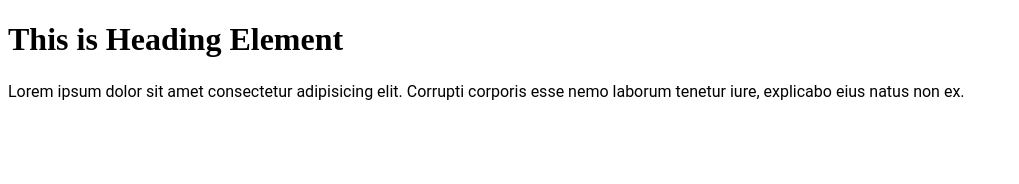
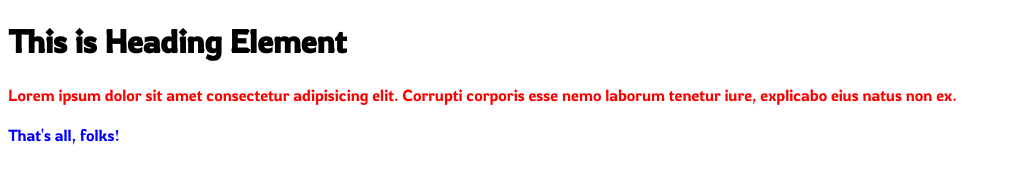
Before and after one commit to MariyanK1/FrontEndDevelopment, a plain HTML site: page Fonts/index4.html in a window 1280 px wide. Shown: the whole page, without its empty margins (0-1019 px from the left). Drawn offline with Linux system fonts and the light colour scheme; files that its build step writes are made by us from their sources; a web font is replaced by a local one.

Commit message:
Update index4.html

```diff
--- a/Fonts/index4.html
+++ b/Fonts/index4.html
@@ -5,21 +5,24 @@
     <meta name="viewport" content="width=device-width, initial-scale=1.0">
     <meta http-equiv="X-UA-Compatible" content="ie=edge">
     <title>Text Formatting</title>
-    <!-- <link href="https://fonts.googleapis.com/css?family=Montserrat:300i,400,500,500i,600i,700,800" rel="stylesheet"> -->
+    <link href="https://fonts.googleapis.com/css2?family=Rowdies:wght@300&display=swap" rel="stylesheet">
     <link rel="stylesheet" href="style.css">
     <style>
-        @import url('https://fonts.googleapis.com/css?family=Montserrat:300i,400,500,500i,600i,700,800');
 
         /* heading style */
         h1 {
-            /*font-family: 'Montserrat', sans-serif;*/
+            font-family: 'Rowdies', cursive;
             font-style: normal;
         }
 
-        /* p {
-            font-family: "Comic Sans MS", cursive;
-            font-weight: bold;
-        } */
+         p {
+            font-family: 'Rowdies', cursive;
+            color: red;
+        }
+
+		.f {
+		    color: blue;
+		}
     </style>
 </head>
 <body>
@@ -27,5 +30,7 @@
     <h1>This is Heading Element</h1>
     <p>Lorem ipsum dolor sit amet consectetur adipisicing elit. Corrupti corporis esse nemo laborum tenetur iure, explicabo eius natus non ex.</p>
 
+	<footer><p class="f">That's all, folks!</p></footer>
+
 </body>
 </html>
```
